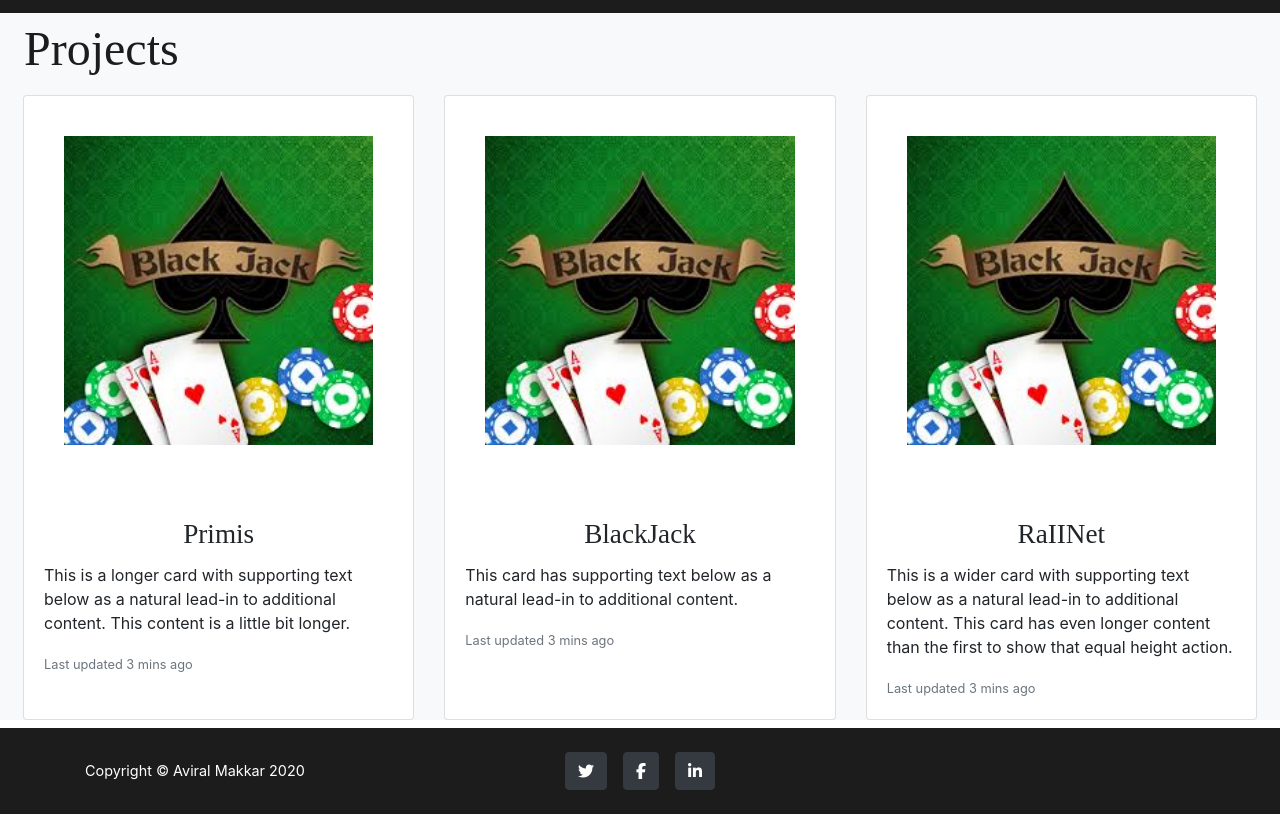
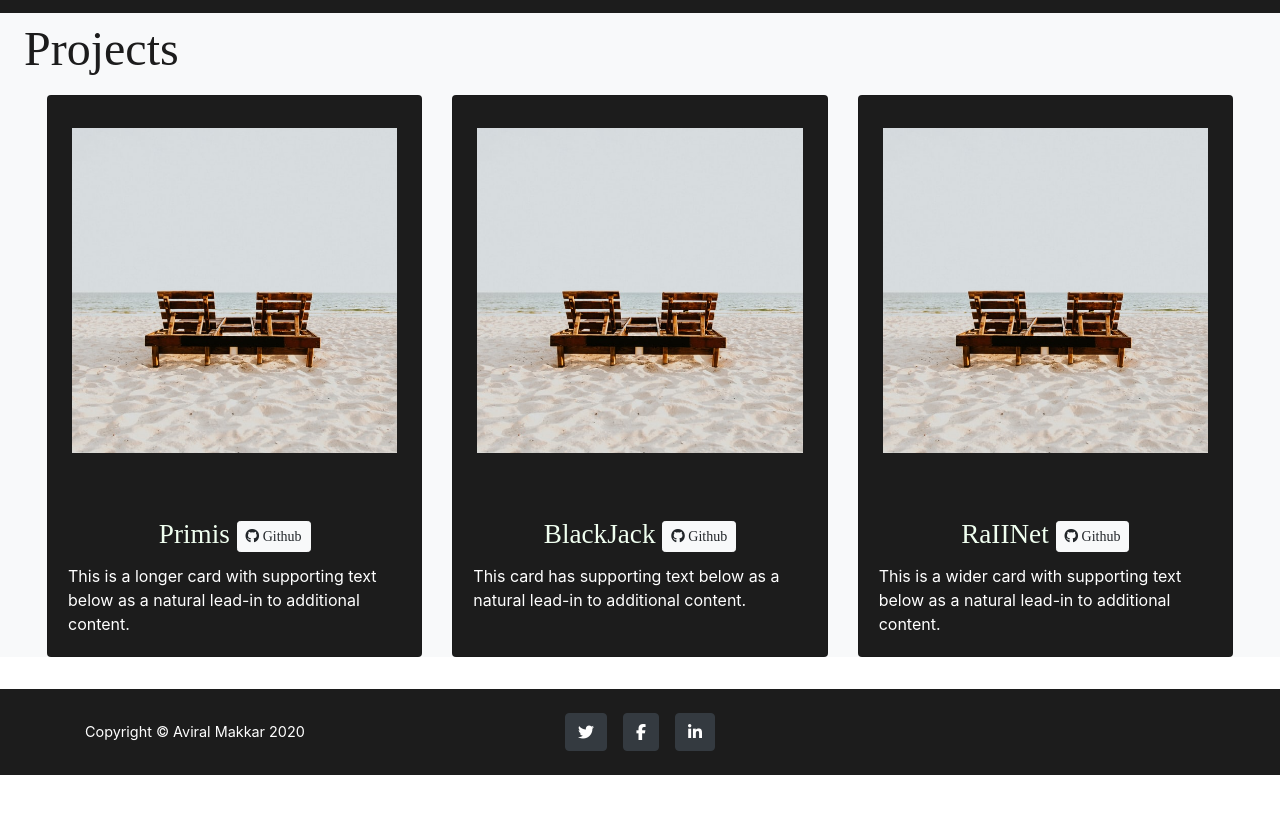
Before and after one commit to av-makkar/PortfolioSite, a plain HTML site: page index.html in a window 1280 px wide. Shown: the part 2327-3141 px from the top of the page. After the commit the page ends 3102 px from the top, so only its background shows below. Drawn offline with nearby package versions, Linux system fonts and the light colour scheme; a web font is replaced by a local one.

Commit message:
Added Github Buttons plus some design improvements

```diff
--- a/index.css
+++ b/index.css
@@ -182,10 +182,18 @@ html,body {
   }
 
 
-  .title {
+  .work-title {
     font-family: 'Gurajada', serif;
     font-size: 3rem;
-    color:#1C1C1C ;
+    color:white ;
+    padding-left: 1.5rem;
+    padding-bottom: 0.1rem;
+  }
+
+  .experience-title{
+    font-family: 'Gurajada', serif;
+    font-size: 3rem;
+    color: #1C1C1C;
     padding-left: 1.5rem;
     padding-bottom: 0.1rem;
   }
@@ -214,6 +222,7 @@ html,body {
   .card-title{
     font-family: 'Rhodium Libre', serif;
     padding-top: 0.8rem;
+    color: honeydew;
     font-size: 1.7rem;
     text-align: center;
   }
@@ -235,15 +244,29 @@ html,body {
     padding-left: 1.5rem;
   }
 
-  .whole-card{
+  .whole-card {
     margin: 1rem;
     padding: 0.5rem;
   }
 
-  .card-img-top{
-    padding: 2.5rem;
+  .card-img-top {
+    padding-top: 2rem;
+    padding-left: 1.5rem;
+    padding-right: 1.5rem;
+    padding-bottom: 1rem;
+    margin-bottom: 1rem;
   }
 
   .card-deck {
-    margin: 0.5rem;
+    margin: 2rem;
+    margin-top: 0.5rem;
   }
+
+  .ProjectCard {
+    /* background-color: #343a40; */
+    background-color: #1C1C1C;
+  }
+
+  .project-text{
+    color: white;
+  }
--- a/index.html
+++ b/index.html
@@ -59,7 +59,7 @@
 
 <!-- First Two Work Experiences -->
 <div class="workExperience">
-    <header class="title">Work Experience</header>
+    <header class="title work-title">Work Experience</header>
         <div class="row ">
             <div class="col-md-6">
                 <div class="card whole-card">
@@ -120,30 +120,27 @@
 
 
 <div class="ProjectExperience bg-light">
-    <header class="title">Projects</header>
+    <header class="title experience-title">Projects</header>
     <div class="card-deck bg-light">
-        <div class="card">
-            <img class="card-img-top" src="Assets/BlackJack.jpeg" alt="Card image cap">
+        <div class="card ProjectCard">
+            <img class="card-img-top" src="SamplePicture1.jpg" alt="Card image cap">
             <div class="card-body">
-                <h5 class="card-title">Primis</h5>
-                <p class="card-text">This is a longer card with supporting text below as a natural lead-in to additional content. This content is a little bit longer.</p>
-                <p class="card-text"><small class="text-muted">Last updated 3 mins ago</small></p>
+                <h5 class="card-title">Primis <a class="btn btn-light btn-sm" href="#"> <i class="fab fa-github"></i> Github</a></h5>
+                <p class="card-text project-text">This is a longer card with supporting text below as a natural lead-in to additional content.</p>
             </div>
         </div>
-        <div class="card">
-            <img class="card-img-top" src="Assets/BlackJack.jpeg" alt="Card image cap">
+        <div class="card ProjectCard">
+            <img class="card-img-top" src="SamplePicture1.jpg" alt="Card image cap">
             <div class="card-body">
-                <h5 class="card-title">BlackJack</h5>
-                <p class="card-text">This card has supporting text below as a natural lead-in to additional content.</p>
-                <p class="card-text"><small class="text-muted">Last updated 3 mins ago</small></p>
+                <h5 class="card-title">BlackJack <a class="btn btn-light btn-sm" href="#"> <i class="fab fa-github"></i> Github</a></h5>
+                <p class="card-text project-text">This card has supporting text below as a natural lead-in to additional content.</p>
             </div>
         </div>
-        <div class="card">
-            <img class="card-img-top" src="Assets/BlackJack.jpeg" alt="Card image cap">
+        <div class="card ProjectCard">
+            <img class="card-img-top" src="SamplePicture1.jpg" alt="Card image cap">
             <div class="card-body">
-                <h5 class="card-title">RaIINet</h5>
-                <p class="card-text">This is a wider card with supporting text below as a natural lead-in to additional content. This card has even longer content than the first to show that equal height action.</p>
-                <p class="card-text"><small class="text-muted">Last updated 3 mins ago</small></p>
+                <h5 class="card-title">RaIINet <a class="btn btn-light btn-sm" href="#"> <i class="fab fa-github"></i> Github</a></h5>
+                <p class="card-text project-text">This is a wider card with supporting text below as a natural lead-in to additional content. </p>
             </div>
         </div>
     </div>
@@ -175,8 +172,6 @@
             of Invictus Leaders.
         </p>
     </div>
-    -->
-    <!--
     <div>
         <h1>Work Experience</h1>
         <p>Deloitte</p>
```
Also changed, not shown: SamplePicture1.jpg (added).
